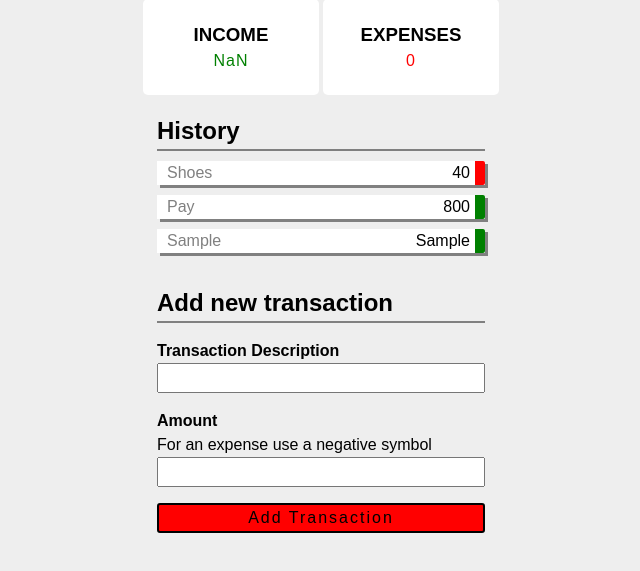
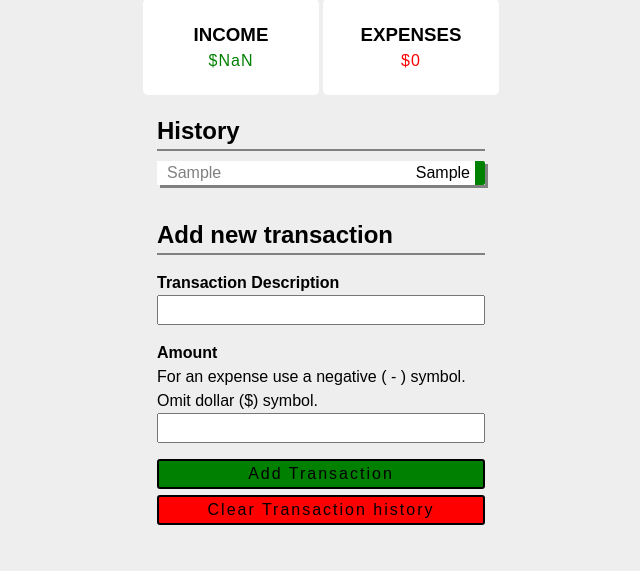
Before and after one commit to brandonmicah/expense-tracking-app, a plain HTML site: page index.html in a window 1280 px wide. Both pictures are taken after typing "Sample", "Sample" into the empty fields and a click on the button "Add Transaction". Shown: the part 167-738 px from the top of the page, without its empty margins (319-959 px from the left). Drawn offline with Linux system fonts and the light colour scheme.

Commit message:
Enter Button added, localStorage not working

```diff
--- a/index.html
+++ b/index.html
@@ -22,22 +22,22 @@
 
             <div class="balance-box left">
               <h3>INCOME</h3>
-              <p class="income-total" id="incomeTotal">0</p>
+              <p class="income-total" id="incomeTotal">$0</p>
             </div>
 
             <div class="balance-box left">
               <h3>EXPENSES</h3>
-              <p class="expense-total" id="expenseTotal">0</p>
+              <p class="expense-total" id="expenseTotal">$0</p>
             </div>
           </section>
           <section id="expenseHistory" class="expense-history">
             <h2 class="history-headings u-line">History</h2>
-            <div class="expense">
+            <div class="hidden expense">
               <p class="description">Shoes</p>
               <p class="amount negative">40</p>
             </div>
-            <div class="income">
-              <p class="description">Pay</p>
+            <div id="exampleExpense" class="income">
+              <p class="description">Pay **Example**</p>
               <p class="amount">800</p>
             </div>
           </section>
@@ -53,10 +53,14 @@
             </div>
             <div class="input-div">
               <h4 class="amount-heading">Amount</h4>
-              <p>For an expense use a negative symbol</p>
+              <p>For an expense use a negative ( - ) symbol.</p>
+              <p>Omit dollar ($) symbol.</p>
               <input type="text" name="input" id="amountInput" />
             </div>
             <button id="addButton" class="add-button">Add Transaction</button>
+            <button id="clearButton" class="clear-button">
+              Clear Transaction history
+            </button>
           </section>
         </div>
       </div>
--- a/script.js
+++ b/script.js
@@ -27,9 +27,33 @@ let balanceSum = 0;
 let newExpenseTotal = 0;
 let newIncomeTotal = 0;
 
-// button click event
-addButton.addEventListener("click", function () {
-  console.log("clicked");
+// WHen the refresh is pressed the
+// expenseTotal is reset
+// expenseHistory is reset
+// When page is first loaded the expenseHistory is sset to $0
+
+// Functions to save data when page is refreshed and show data when page is opened
+function saveData() {
+  localStorage.setItem("data", expenseHistory.innerHTML);
+  localStorage.setItem("balance", balanceTotal.innerHTML);
+  localStorage.setItem("income", incomeTotal.innerHTML);
+
+  localStorage.setItem("expense", expenseTotal.innerHTML);
+
+  localStorage.setItem("balanceSum", balanceSum);
+  localStorage.setItem("newExpenseTotal", newExpenseTotal);
+  localStorage.setItem("newIncomeTotal", newIncomeTotal);
+}
+
+function showData() {
+  // expenseHistory.innerHTML = localStorage.getItem("data");
+  balanceTotal.innerHTML = localStorage.getItem("balance");
+  incomeTotal.innerHTML = localStorage.getItem("income");
+  // expenseHistory.innerHTML = localStorage.getItem("expense");
+}
+
+// Event function for click and keydown
+const eventFunction = function () {
   //   Missing input prompt
   if (amountInput.value === "") {
     alert("You need to enter an amount!");
@@ -82,7 +106,7 @@ addButton.addEventListener("click", function () {
     // Add newIncome to newIncomeTotal
     newIncomeTotal += newIncome;
     // innerHTMl of incomeTotal = newIncomeTotal
-    incomeTotal.innerHTML = `${newIncomeTotal}`;
+    incomeTotal.innerHTML = `$${newIncomeTotal}`;
     // Add the newIncome to the balanceSum
     balanceSum += newIncome;
     // Change the display to the new value of balanceSum
@@ -108,6 +132,46 @@ addButton.addEventListener("click", function () {
     expenseHistory.appendChild(newDiv);
   }
 
+  saveData();
+  document.getElementById("exampleExpense").classList.add("hidden");
   amountInput.value = "";
   descriptionInput.value = "";
+};
+
+// Calling showData() first as page is opened
+showData();
+
+// button click event
+addButton.addEventListener("click", function () {
+  console.log("clicked");
+  eventFunction();
 });
+
+// Enter keydown event
+window.addEventListener("keydown", function (e) {
+  if (e.key === "Enter") {
+    console.log("Enter was pressed");
+    eventFunction();
+  }
+});
+
+// Function to clear stored data
+// function clearStorage() {
+//   localStorage.clear();
+// }
+function clearStorage() {
+  localStorage.removeItem("data", expenseHistory.innerHTML);
+  localStorage.removeItem("balance", balanceTotal.innerHTML);
+  localStorage.setItem("balance", "$0");
+  localStorage.setItem("income", "$0");
+  localStorage.setItem("expense", "$0");
+  localStorage.setItem("balanceSum", 0);
+  localStorage.setItem("newExpenseTotal", 0);
+  localStorage.setItem("newIncomeTotal", 0);
+}
+
+// Event that clears the localStorage ..sets it to ""
+document.getElementById("clearButton").addEventListener("click", function () {
+  clearStorage();
+  document.location.reload();
+});
--- a/styles.css
+++ b/styles.css
@@ -148,11 +148,28 @@ section {
 .add-button {
   display: block;
   width: 100%;
+  background-color: green;
+  border: 2px solid black;
+  font-weight: 500;
+  letter-spacing: 2px;
+  border-radius: 3px;
+}
+
+.clear-button {
+  display: block;
+  width: 100%;
   background-color: red;
   border: 2px solid black;
   font-weight: 500;
   letter-spacing: 2px;
   border-radius: 3px;
+  margin: 6px 0;
+}
+
+.add-button:hover,
+.clear-button:hover {
+  cursor: pointer;
+  color: white;
 }
 
 input {
@@ -206,3 +223,6 @@ input {
   border-radius: 2px;
   padding-right: 5px;
 }
+
+.flex-container {
+}
```
